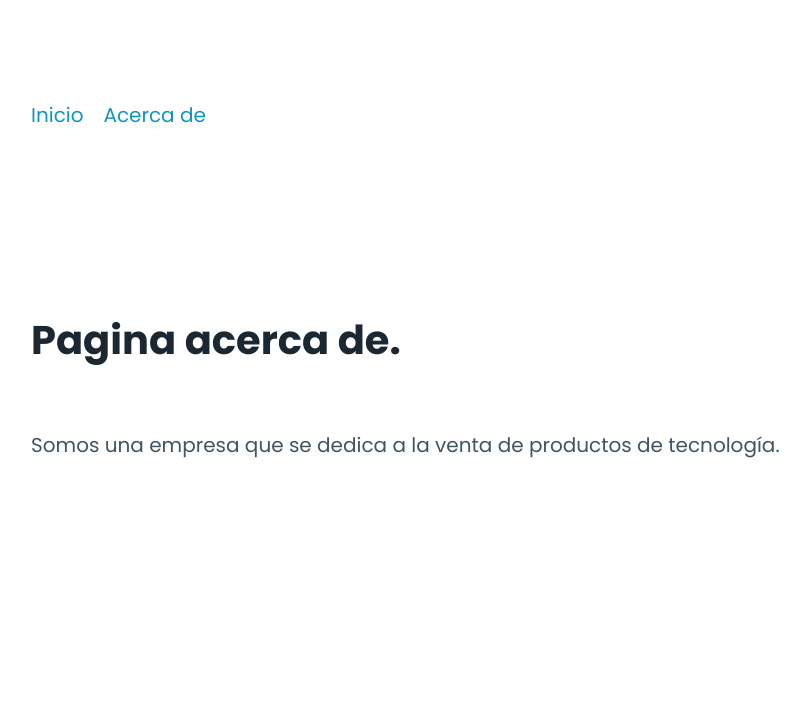
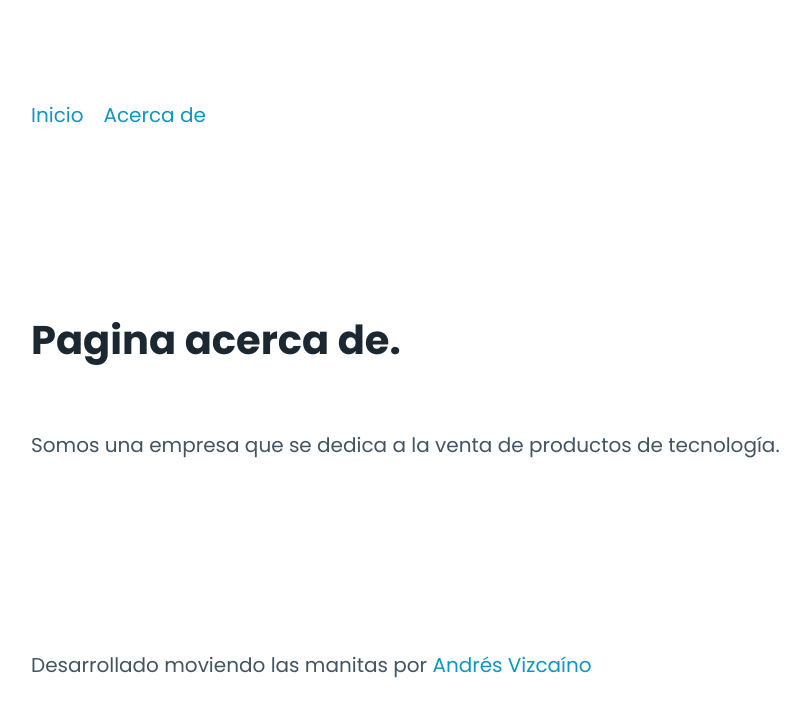
Before and after one commit to pipegoods/next-13-app, a Next.js app: page /about in a window 1280 px wide. Shown: the top 716 px of the page, without its empty margins (44-854 px from the left). Built offline with nearby package versions, Linux system fonts and the light colour scheme.

Commit message:
💄 add Footer

```diff
--- a/src/app/layout.tsx
+++ b/src/app/layout.tsx
@@ -1,6 +1,6 @@
 import './globals.css';
 import { Poppins } from 'next/font/google';
-import { Header } from '@/components';
+import { Footer, Header } from '@/components';
 
 const poppins = Poppins({
   weight: ['300', '400', '500', '600', '700'],
@@ -17,6 +17,7 @@ export default function RootLayout({ children }: { children: React.ReactNode })
       <body className={`${poppins.className} container`}>
         <Header />
         {children}
+        <Footer />
       </body>
     </html>
   );
--- /dev/null
+++ b/src/components/Footer.tsx
@@ -0,0 +1,9 @@
+export default function Footer() {
+  return (
+    <footer>
+      <p>
+        Desarrollado moviendo las manitas por <a href="https://github.com/pipegoods">Andrés Vizcaíno</a>
+      </p>
+    </footer>
+  );
+}
--- a/src/components/index.ts
+++ b/src/components/index.ts
@@ -1,2 +1,3 @@
 export { default as Header } from './Header';
 export { default as TableUsers } from './TableUsers';
+export { default as Footer } from './Footer';
```
